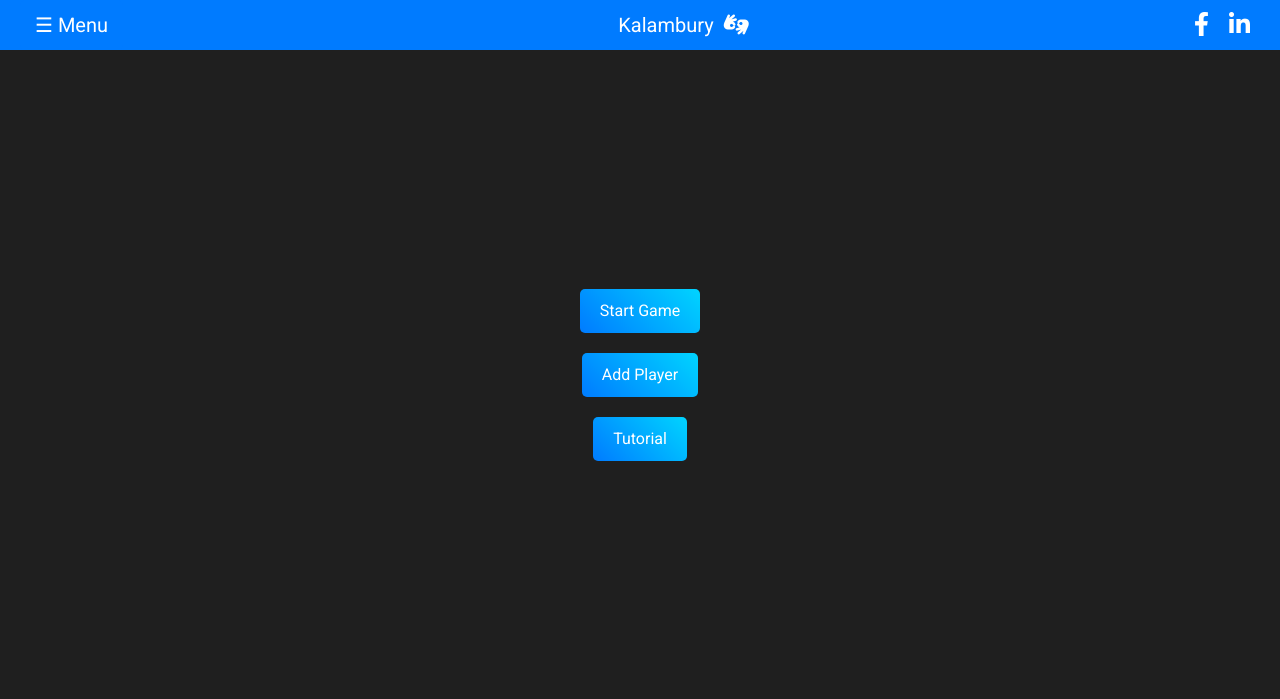
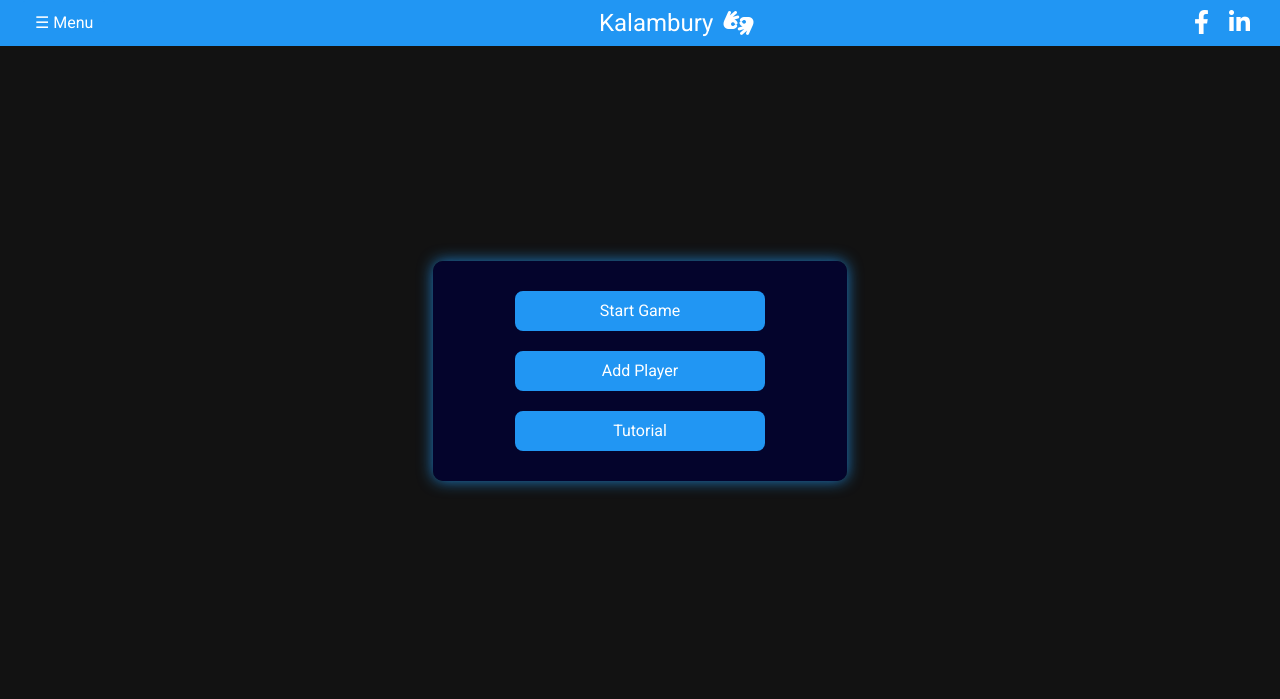
Before and after one commit to KoloNaukowe-RAI/PSL-Alphabet-Recognition-App, a Django app: page / in a window 1280 px wide. Shown: the top 699 px of the page. Run offline with Django 5.2, Linux system fonts and the light colour scheme; some libraries are stand-ins or nearby versions.

Commit message:
Update home.html

```diff
--- a/templates/home.html
+++ b/templates/home.html
@@ -9,7 +9,7 @@
     <link rel="stylesheet" href="https://cdnjs.cloudflare.com/ajax/libs/font-awesome/6.0.0-beta3/css/all.min.css">
       <style>
         body {
-            background-color: #1f1f1f;
+            background-color: #121212;
             font-family: 'Roboto', sans-serif;
             color: #ffffff;
         }
@@ -29,26 +29,47 @@
         }
 
         .custom-button {
-            background: linear-gradient(45deg, #007bff, #00d4ff);
+            background-color: #2196F3;
             border: none;
-            border-radius: 5px;
-            padding: 10px 20px;
+            border-radius: 8px;
+            padding: 8px 16px;
             margin: 10px;
             text-decoration: none;
             color: #ffffff;
             display: inline-block;
+            width: 100%;
+            max-width: 250px;
+            transition: transform 0.3s ease, background-color 0.3s ease, box-shadow 0.3s ease;
+            text-align: center;
+            position: relative;
+        }
+
+        .custom-button::before {
+            content: '';
+            position: absolute;
+            top: -3px;
+            left: -3px;
+            right: -3px;
+            bottom: -3px;
+            border: 2px solid transparent;
+            border-radius: 8px;
             transition: all 0.3s ease;
         }
 
         .custom-button:hover {
-            background: linear-gradient(45deg, #0056b3, #0096d6);
-            transform: translateY(-2px);
-            box-shadow: 0 0 10px rgba(0, 0, 0, 0.1);
+            background-color: #1976D2;
+            transform: scale(1.05);
+            box-shadow: 0 4px 15px rgba(25, 118, 210, 0.3);
+        }
+
+        .custom-button:hover::before {
+            border-color: #2196F3;
+            box-shadow: 0 0 8px #2196F3;
         }
 
         .custom-button:active {
-            background: linear-gradient(45deg, #004085, #0077aa);
-            box-shadow: 0 5px 10px rgba(0, 0, 0, 0.2);
+            background-color: #0D47A1;
+            transform: scale(0.98);
         }
 
         .hidden {
@@ -87,7 +113,7 @@
         }
 
         .navbar {
-            background-color: #007bff;
+            background-color: #2196F3;
             display: flex;
             justify-content: space-between;
             align-items: center;
@@ -106,6 +132,7 @@
             justify-content: center;
             text-align: center;
             color: #ffffff;
+            font-size: 1.5rem;
         }
 
         .navbar-brand i {
@@ -114,6 +141,16 @@
 
         .openbtn {
             margin-right: auto;
+            background-color: #2196F3;
+            border: none;
+            border-radius: 5px;
+            color: white;
+            padding: 10px 15px;
+            transition: background-color 0.3s ease;
+        }
+
+        .openbtn:hover {
+            background-color: #1976D2;
         }
 
         .loading-screen {
@@ -171,35 +209,23 @@
             display: block;
             transition: 0.3s;
         }
+
         .sidebar a:hover {
-            color: #007bff;
+            color: #2196F3;
             background-color: #111;
         }
+
         .sidebar a.active {
-            color: #007bff;
+            color: #2196F3;
             background-color: #111;
         }
+
         .sidebar .closebtn {
             position: absolute;
             top: 0;
             right: 25px;
             font-size: 36px;
             margin-left: 50px;
-        }
-
-        .openbtn {
-            font-size: 20px;
-            cursor: pointer;
-            background-color: #007bff;
-            color: white;
-            padding: 10px 15px;
-            border: none;
-            border-radius: 5px;
-            transition: 0.3s;
-        }
-
-        .openbtn:hover {
-            background-color: #0056b3;
         }
 
         .icon {
@@ -284,7 +348,20 @@
         }
 
         .social-icons a:hover {
-            color: #00d4ff;
+            color: rgba(33, 150, 243, 0.8);
+        }
+
+        .login-box {
+            background: rgba(0, 0, 51, 0.8);
+            padding: 20px;
+            border-radius: 10px;
+            display: inline-block;
+            box-shadow: 0 0 15px rgba(33, 150, 243, 0.8);
+        }
+
+        .form-control:focus {
+            border-color: #2196F3;
+            box-shadow: 0 0 5px rgba(33, 150, 243, 0.5);
         }
 
         @media (max-width: 768px) {
@@ -354,9 +431,11 @@
 
     <!-- Main Menu -->
     <div id="main-menu" class="container text-center center">
+        <div class="login-box">
             <button class="btn custom-button" id="start-game-button">Start Game</button>
             <button class="btn custom-button" id="add-player-button">Add Player</button>
             <button class="btn custom-button" id="tutorial-button">Tutorial</button>
+        </div>
     </div>
 
     <!-- Game Section -->
@@ -568,6 +647,14 @@
             document.getElementById('tutorial-button').textContent = translations[language]['tutorial-button'];
             document.getElementById('back-button').textContent = translations[language]['back-button'];
             document.getElementById('exit-button').textContent = translations[language]['exit-button'];
+            updateTutorialLanguage();
+        }
+
+        function updateTutorialLanguage() {
+            document.getElementById('tutorial-step-1-text').textContent = translations[language]['tutorial-step-1-text'];
+            document.getElementById('tutorial-step-2-text').textContent = translations[language]['tutorial-step-2-text'];
+            document.getElementById('tutorial-step-3-text').textContent = translations[language]['tutorial-step-3-text'];
+            document.getElementById('tutorial-step-4-text').textContent = translations[language]['tutorial-step-4-text'];
         }
 
         function updateTheme() {
@@ -739,7 +826,7 @@
         function toggleTranslation(step) {
             const currentText = document.getElementById(`tutorial-step-${step}-text`).textContent;
             const translatedText = translations[language][`tutorial-step-${step}-text`];
-            document.getElementById(`tutorial-step-${step}-text`).textContent = currentText === translatedText ? currentText : translatedText;
+            document.getElementById(`tutorial-step-${step}-text`).textContent = currentText === translatedText ? translations['PL'][`tutorial-step-${step}-text`] : translatedText;
         }
 
         document.addEventListener('DOMContentLoaded', () => {
```
Also changed, not shown: other parts of templates/home.html (+49 -5 lines). Lines whose indentation alone changed are shown as unchanged.
